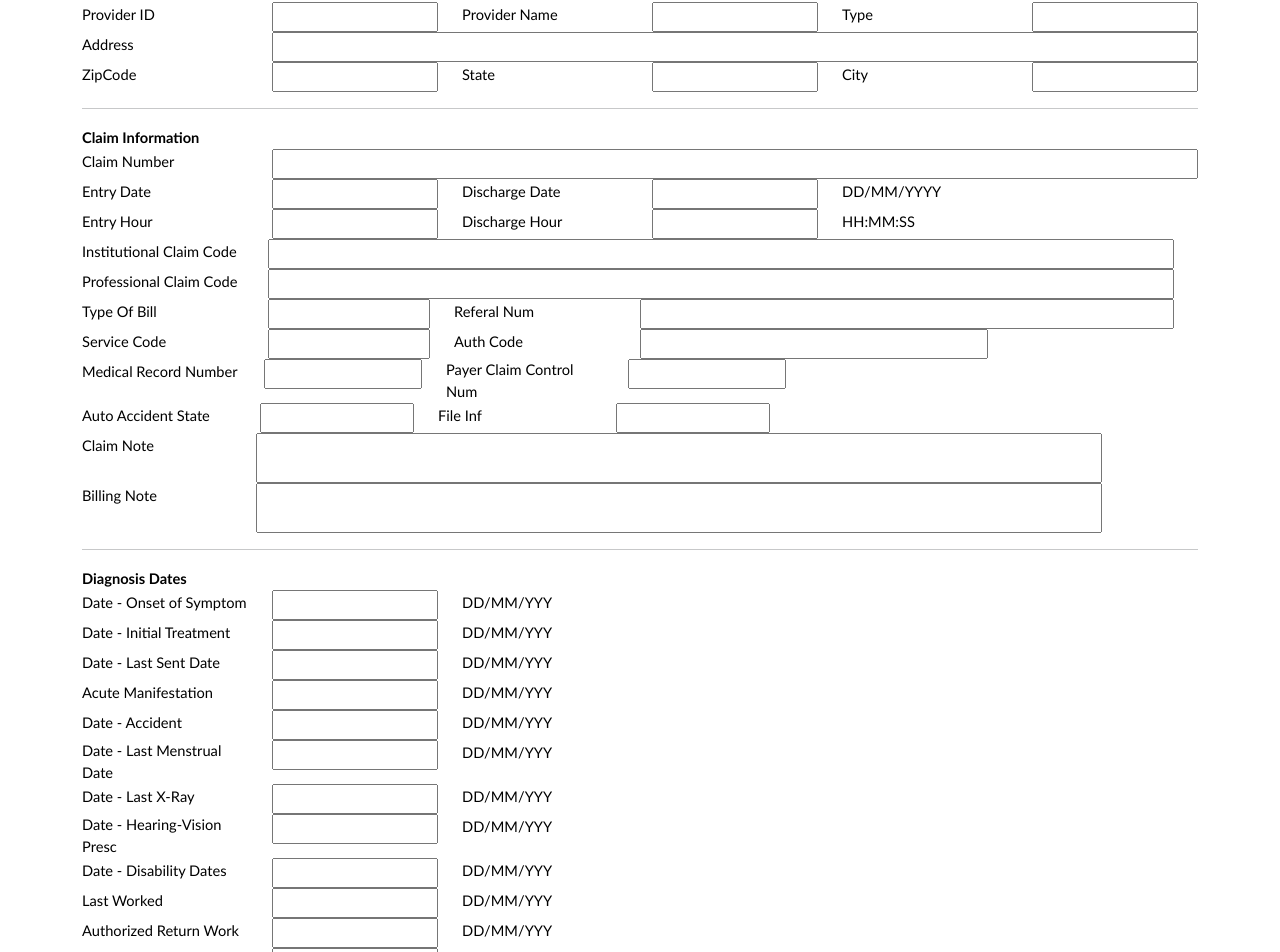
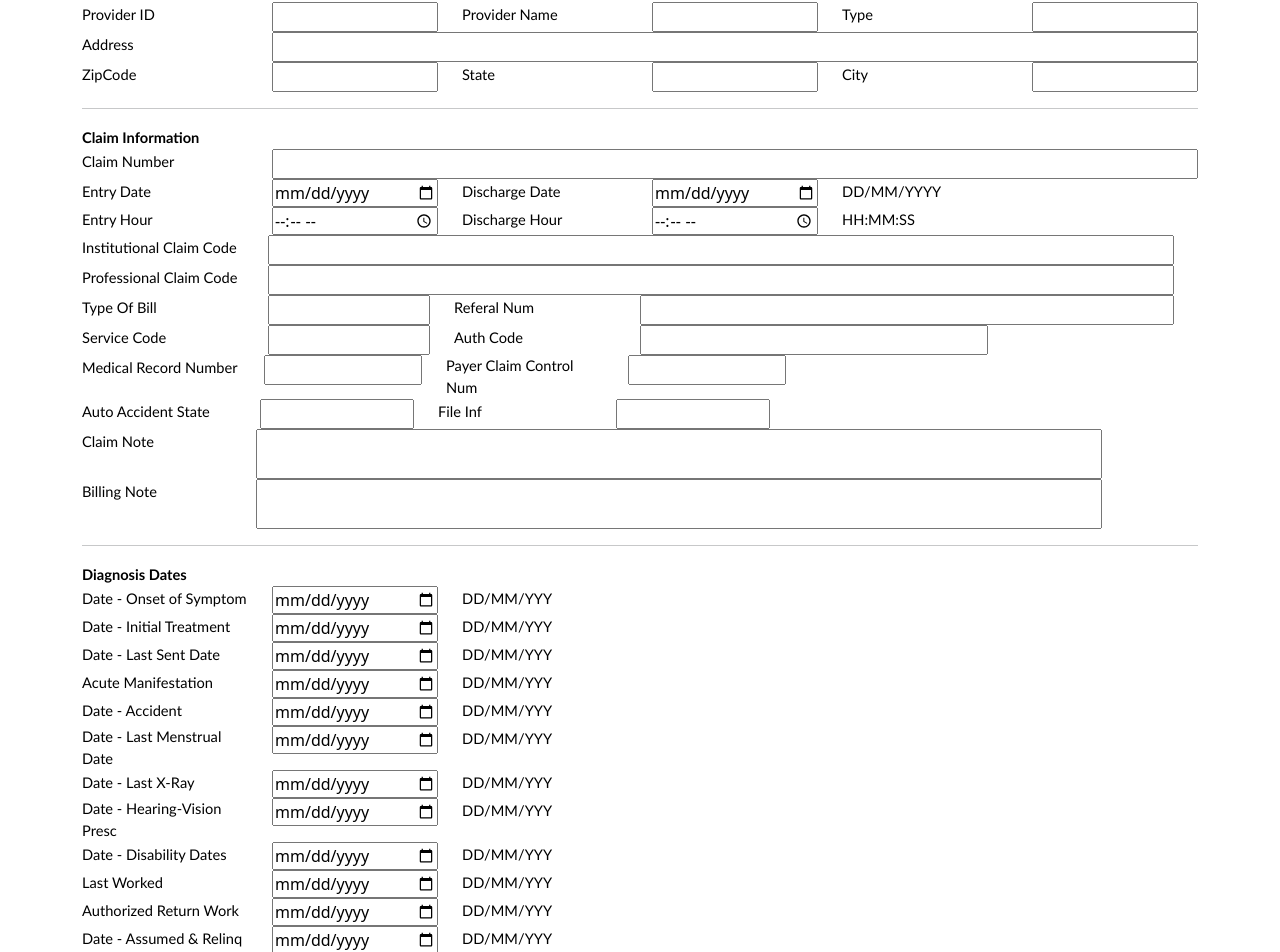
Before and after one commit to DiegoE-prog/Blue-Cross-JCE-2021, a React (Create React App) app in the folder frontend/jce-app/: page /ClaimPage in a window 1280 px wide. Shown: the part 560-1512 px from the top of the page. Built offline with nearby package versions, Linux system fonts and the light colour scheme; no server answers.

Commit message:
validaciones

```diff
--- a/frontend/jce-app/src/views/Claims/ClaimInformation.js
+++ b/frontend/jce-app/src/views/Claims/ClaimInformation.js
@@ -1,3 +1,4 @@
+import { Time } from "phaser";
 import React, {useState} from "react"
 
 
@@ -177,7 +178,7 @@ return (
 				</div>
 
 				<div className="col-2">
-					<input className="w-100" name="entryDate" id="entryDate" value={claimInformation.entryDate} onChange={handleChange}onKeyUp={entryDateValidation} onBlur={entryDateValidation}></input>
+					<input className="w-100" name="entryDate" id="entryDate" value={claimInformation.entryDate} onChange={handleChange}onKeyUp={entryDateValidation} onBlur={entryDateValidation} type='date'></input>
 				</div>
 
 				<div className="col-2">
@@ -185,7 +186,7 @@ return (
 				</div>
 
 				<div className="col-2">
-					<input className="w-100" name="dischargeDate" id="dischargeDate" value={claimInformation.dischargeDate} onChange={handleChange}onKeyUp={dischargeDateValidation}onBlur={dischargeDateValidation} ></input>
+					<input className="w-100" name="dischargeDate" id="dischargeDate" value={claimInformation.dischargeDate} onChange={handleChange}onKeyUp={dischargeDateValidation}onBlur={dischargeDateValidation} type='date' ></input>
 
 				</div>
 
@@ -200,13 +201,13 @@ return (
 					<label className="general-jce">Entry Hour</label>
 				</div>
 				<div className="col-2">
-					<input className="w-100" name="entryHour" id="entryHour" value={claimInformation.entryHour} onChange={handleChange} onKeyUp={entryHourValidation}onBlur={entryHourValidation}></input>
+					<input className="w-100" name="entryHour" id="entryHour" value={claimInformation.entryHour} onChange={handleChange} onKeyUp={entryHourValidation}onBlur={entryHourValidation} type='time'></input>
 				</div>
 				<div className="col-2">
 					<label className="general-jce">Discharge Hour</label>
 				</div>
 				<div className="col-2">
-					<input className="w-100" name="dischargeHour" id="dischargeHour" value={claimInformation.dischargeHour} onChange={handleChange} onKeyUp={dischargeHourValidation}onBlur={dischargeHourValidation}></input>
+					<input className="w-100" name="dischargeHour" id="dischargeHour" value={claimInformation.dischargeHour} onChange={handleChange} onKeyUp={dischargeHourValidation}onBlur={dischargeHourValidation} type='time'></input>
 				</div>
 				<div className="col-2">
 					<label className="general-jce">HH:MM:SS</label>
--- a/frontend/jce-app/src/views/Claims/DiagnosisDates.js
+++ b/frontend/jce-app/src/views/Claims/DiagnosisDates.js
@@ -103,7 +103,7 @@ function DiagnosisDates({ diagnosisDates, setDiagnosisDates }) {
 						<label className="general-jce">Date - Onset of Symptom</label>
 					</div>
 					<div className="col-2">
-						<input className="w-100" name="onsetOfSymptom" id="onsetOfSymptom" value={diagnosisDates.onsetOfSymptom} onChange={handleChange}onKeyUp={(event)=>dateFormatValidation(event, 'onsetOfSymptom')} maxLength='10'></input>
+						<input className="w-100" name="onsetOfSymptom" id="onsetOfSymptom" value={diagnosisDates.onsetOfSymptom} onChange={handleChange}onKeyUp={(event)=>dateFormatValidation(event, 'onsetOfSymptom')} maxLength='10' type="date"></input>
 					</div>
 					<div className="col-2">
 						<label className="general-jce">DD/MM/YYY</label>
@@ -118,7 +118,7 @@ function DiagnosisDates({ diagnosisDates, setDiagnosisDates }) {
 						<label className="general-jce">Date - Initial Treatment</label>
 					</div>
 					<div className="col-2">
-						<input className="w-100" name="initialTreatment" id="initialTreatment" value={diagnosisDates.initialTreatment} onChange={handleChange}onKeyUp={(event)=>dateFormatValidation(event, 'initialTreatment')} maxLength='10'></input>
+						<input className="w-100" name="initialTreatment" id="initialTreatment" value={diagnosisDates.initialTreatment} onChange={handleChange}onKeyUp={(event)=>dateFormatValidation(event, 'initialTreatment')} maxLength='10' type='date'></input>
 					</div>
 					<div className="col-2">
 						<label className="general-jce">DD/MM/YYY</label>
@@ -133,7 +133,7 @@ function DiagnosisDates({ diagnosisDates, setDiagnosisDates }) {
 						<label className="general-jce">Date - Last Sent Date</label>
 					</div>
 					<div className="col-2">
-						<input className="w-100" name="lastSentDate" id="lastSentDate" value={diagnosisDates.lastSentDate} onChange={handleChange}onKeyUp={(event)=>dateFormatValidation(event, 'lastSentDate')} maxLength='10'></input>
+						<input type='date' className="w-100" name="lastSentDate" id="lastSentDate" value={diagnosisDates.lastSentDate} onChange={handleChange}onKeyUp={(event)=>dateFormatValidation(event, 'lastSentDate')} maxLength='10'></input>
 					</div>
 					<div className="col-2">
 						<label className="general-jce">DD/MM/YYY</label>
@@ -148,7 +148,7 @@ function DiagnosisDates({ diagnosisDates, setDiagnosisDates }) {
 						<label className="general-jce">Acute Manifestation</label>
 					</div>
 					<div className="col-2">
-						<input className="w-100" name="acuteManifestation" id="acuteManifestation" value={diagnosisDates.acuteManifestation} onChange={handleChange}onKeyUp={(event)=>dateFormatValidation(event, 'acuteManifestation')} maxLength='10' ></input>
+						<input type='date' className="w-100" name="acuteManifestation" id="acuteManifestation" value={diagnosisDates.acuteManifestation} onChange={handleChange}onKeyUp={(event)=>dateFormatValidation(event, 'acuteManifestation')} maxLength='10' ></input>
 					</div>
 					<div className="col-2">
 						<label className="general-jce">DD/MM/YYY</label>
@@ -163,7 +163,7 @@ function DiagnosisDates({ diagnosisDates, setDiagnosisDates }) {
 						<label className="general-jce">Date - Accident</label>
 					</div>
 					<div className="col-2">
-						<input className="w-100" name="accident" id="accident" value={diagnosisDates.accident} onChange={handleChange} onKeyUp={(event)=>dateFormatValidation(event, 'accident')} maxLength='10'></input>
+						<input type='date' className="w-100" name="accident" id="accident" value={diagnosisDates.accident} onChange={handleChange} onKeyUp={(event)=>dateFormatValidation(event, 'accident')} maxLength='10'></input>
 					</div>
 					<div className="col-2">
 						<label className="general-jce">DD/MM/YYY</label>
@@ -178,7 +178,7 @@ function DiagnosisDates({ diagnosisDates, setDiagnosisDates }) {
 						<label className="general-jce">Date - Last Menstrual Date</label>
 					</div>
 					<div className="col-2">
-						<input className="w-100" name="lastMenstrualDate" id="lastMenstrualDate" value={diagnosisDates.lastMenstrualDate} onChange={handleChange}onKeyUp={(event)=>dateFormatValidation(event, 'lastMenstrualDate')} maxLength='10'></input>
+						<input type='date' className="w-100" name="lastMenstrualDate" id="lastMenstrualDate" value={diagnosisDates.lastMenstrualDate} onChange={handleChange}onKeyUp={(event)=>dateFormatValidation(event, 'lastMenstrualDate')} maxLength='10'></input>
 					</div>
 					<div className="col-2">
 						<label className="general-jce">DD/MM/YYY</label>
@@ -193,7 +193,7 @@ function DiagnosisDates({ diagnosisDates, setDiagnosisDates }) {
 						<label className="general-jce">Date - Last X-Ray</label>
 					</div>
 					<div className="col-2">
-						<input className="w-100" name="lastXRay" id="lastXRay" value={diagnosisDates.lastXRay} onChange={handleChange} onKeyUp={(event)=>dateFormatValidation(event, 'lastXRay')} maxLength='10'></input>
+						<input type='date' className="w-100" name="lastXRay" id="lastXRay" value={diagnosisDates.lastXRay} onChange={handleChange} onKeyUp={(event)=>dateFormatValidation(event, 'lastXRay')} maxLength='10'></input>
 					</div>
 					<div className="col-2">
 						<label className="general-jce">DD/MM/YYY</label>
@@ -208,7 +208,7 @@ function DiagnosisDates({ diagnosisDates, setDiagnosisDates }) {
 						<label className="general-jce">Date - Hearing-Vision Presc</label>
 					</div>
 					<div className="col-2">
-						<input className="w-100" name="hearingVisionPresc" id="hearingVisionPresc" value={diagnosisDates.hearingVisionPresc} onChange={handleChange}onKeyUp={(event)=>dateFormatValidation(event, 'hearingVisionPresc')} maxLength='10' ></input>
+						<input type='date' className="w-100" name="hearingVisionPresc" id="hearingVisionPresc" value={diagnosisDates.hearingVisionPresc} onChange={handleChange}onKeyUp={(event)=>dateFormatValidation(event, 'hearingVisionPresc')} maxLength='10' ></input>
 					</div>
 					<div className="col-2">
 						<label className="general-jce">DD/MM/YYY</label>
@@ -223,7 +223,7 @@ function DiagnosisDates({ diagnosisDates, setDiagnosisDates }) {
 						<label className="general-jce">Date - Disability Dates</label>
 					</div>
 					<div className="col-2">
-						<input className="w-100" name="disabilityDates" id="disabilityDates" value={diagnosisDates.disabilityDates} onChange={handleChange}onKeyUp={(event)=>dateFormatValidation(event, 'disabilityDates')} maxLength='10'></input>
+						<input type='date' className="w-100" name="disabilityDates" id="disabilityDates" value={diagnosisDates.disabilityDates} onChange={handleChange}onKeyUp={(event)=>dateFormatValidation(event, 'disabilityDates')} maxLength='10'></input>
 					</div>
 					<div className="col-2">
 						<label className="general-jce">DD/MM/YYY</label>
@@ -238,7 +238,7 @@ function DiagnosisDates({ diagnosisDates, setDiagnosisDates }) {
 						<label className="general-jce">Last Worked</label>
 					</div>
 					<div className="col-2">
-						<input className="w-100" name="lastWorked" id="lastWorked" value={diagnosisDates.lastWorked} onChange={handleChange} onKeyUp={(event)=>dateFormatValidation(event, 'lastWorked')} maxLength='10'></input>
+						<input type='date' className="w-100" name="lastWorked" id="lastWorked" value={diagnosisDates.lastWorked} onChange={handleChange} onKeyUp={(event)=>dateFormatValidation(event, 'lastWorked')} maxLength='10'></input>
 					</div>
 					<div className="col-2">
 						<label className="general-jce">DD/MM/YYY</label>
@@ -253,7 +253,7 @@ function DiagnosisDates({ diagnosisDates, setDiagnosisDates }) {
 						<label className="general-jce">Authorized Return Work</label>
 					</div>
 					<div className="col-2">
-						<input className="w-100" name="authorizedReturnWork" id="authorizedReturnWork" value={diagnosisDates.authorizedReturnWork} onChange={handleChange} onKeyUp={(event)=>dateFormatValidation(event, 'authorizedReturnWork')} maxLength='10'></input>
+						<input type='date' className="w-100" name="authorizedReturnWork" id="authorizedReturnWork" value={diagnosisDates.authorizedReturnWork} onChange={handleChange} onKeyUp={(event)=>dateFormatValidation(event, 'authorizedReturnWork')} maxLength='10'></input>
 					</div>
 					<div className="col-2">
 						<label className="general-jce">DD/MM/YYY</label>
@@ -269,7 +269,7 @@ function DiagnosisDates({ diagnosisDates, setDiagnosisDates }) {
 					</div>
 
 					<div className="col-2">
-						<input className="w-100" name="assumedRelinq" id="assumedRelinq" value={diagnosisDates.assumedRelinq} onChange={handleChange} onKeyUp={(event)=>dateFormatValidation(event, 'assumedRelinq')} maxLength='10'></input>
+						<input type='date' className="w-100" name="assumedRelinq" id="assumedRelinq" value={diagnosisDates.assumedRelinq} onChange={handleChange} onKeyUp={(event)=>dateFormatValidation(event, 'assumedRelinq')} maxLength='10'></input>
 					</div>
 					<div className="col-2">
 						<label className="general-jce">DD/MM/YYY</label>
@@ -284,7 +284,7 @@ function DiagnosisDates({ diagnosisDates, setDiagnosisDates }) {
 						<label className="general-jce">Date - Repricer Received </label>
 					</div>
 					<div className="col-2">
-						<input className="w-100" name="repricerReceived" id="repricerReceived" value={diagnosisDates.repricerReceived} onChange={handleChange} onKeyUp={(event)=>dateFormatValidation(event, 'repricerReceived')} maxLength='10'></input>
+						<input type='date' className="w-100" name="repricerReceived" id="repricerReceived" value={diagnosisDates.repricerReceived} onChange={handleChange} onKeyUp={(event)=>dateFormatValidation(event, 'repricerReceived')} maxLength='10'></input>
 					</div>
 					<div className="col-2">
 						<label className="general-jce">DD/MM/YYY</label>
```
